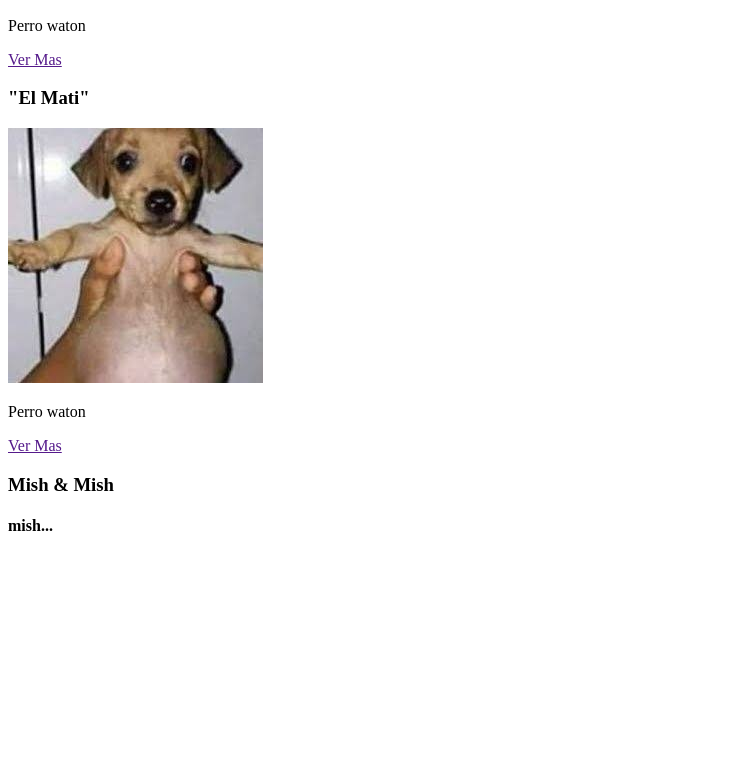
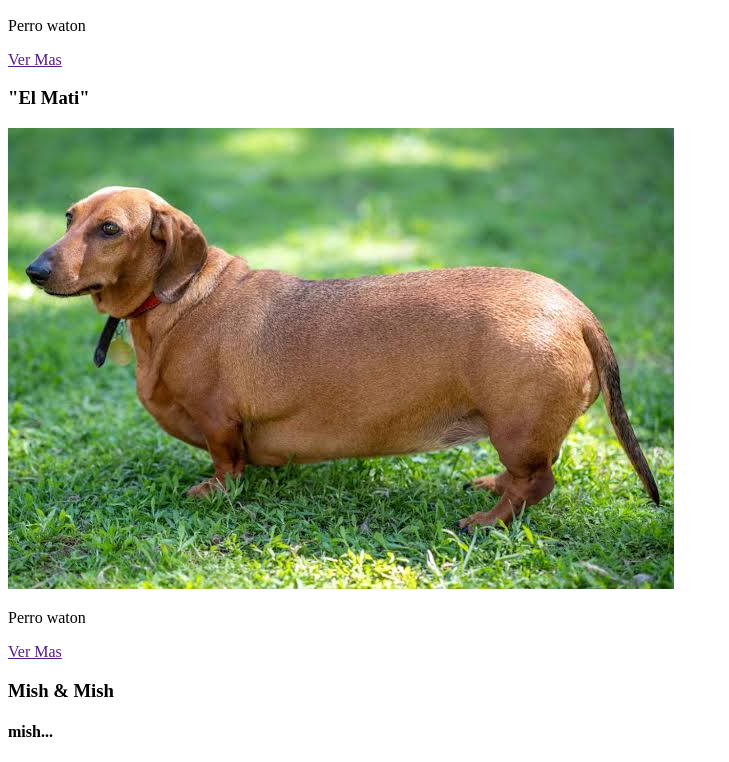
Before and after one commit to hakasaxx/mish-web, a plain HTML site: page Proyecto_1/frontEnd/index.html in a window 1280 px wide. Shown: the part 939-1701 px from the top of the page, without its empty margins (0-729 px from the left). Before the commit the page ends 1495 px from the top, so only its background shows below. Drawn offline with Linux system fonts and the light colour scheme.

Commit message:
mishmish

```diff
--- a/Proyecto_1/frontEnd/index.html
+++ b/Proyecto_1/frontEnd/index.html
@@ -40,7 +40,7 @@
             </div>
              <div>
                 <h3>"El Mati"</h3>
-                <img src="/img/perro_1.jpg" alt="">
+                <img src="/img/perro_3.jpg" alt="">
                 <p>Perro waton</p>
                 <a href="">Ver Mas</a>
             </div>
```
